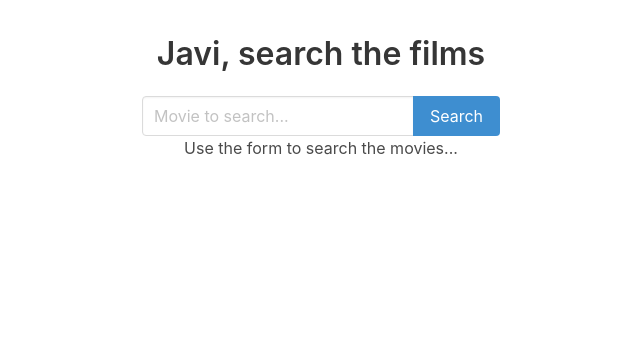
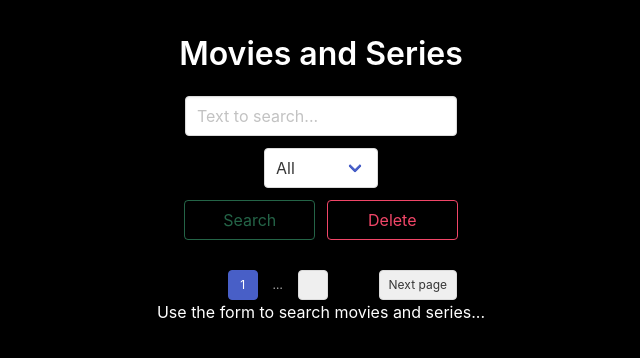
Before and after one commit to teopeleato/media-manager, a React (Create React App) app: page / in a window 1280 px wide. Shown: the top 358 px of the page, without its empty margins (319-959 px from the left). Built offline with nearby package versions, Linux system fonts and the light colour scheme.

Commit message:
Paginacion y maquetación

```diff
--- a/src/App.css
+++ b/src/App.css
@@ -1,6 +1,12 @@
 .App {
   padding-top: 36px;
   text-align: center;
+  background-color: black;
+}
+
+body {
+  background-color: black;
+  height: 100vh;
 }
 
 .SearchForm-wrapper {
@@ -8,10 +14,36 @@
   justify-content: center;
 }
 
-.columns {
+.buttons-wrapper {
+  justify-content: center !important;
+}
+.buttons-wrapper .is-half {
+  width: 48%;
+}
+.buttons-wrapper .is-half button {
+  width: 100%;
+}
+
+#moviesList .columns {
   padding: 24px;
 }
 
-.column img {
+img {
   border-radius: 5%;
 }
+.title,
+.subtitle,
+body {
+  color: #fff !important;
+}
+
+.disabledLast {
+  display: none !important;
+}
+.disabledFirst {
+  display: none !important;
+}
+
+nav {
+  margin-top: 30px !important;
+}
--- a/src/components/ButtonBackToHome.js
+++ b/src/components/ButtonBackToHome.js
@@ -2,7 +2,7 @@ import React from "react"
 import { Link } from "react-router-dom"
 
 export const ButtonBackToHome = () => (
-  <Link className="button is-info" to="/">
-    Volver a Inicio
+  <Link className="button is-info" to={`${process.env.PUBLIC_URL}/`}>
+    Back to Home
   </Link>
 )
--- a/src/components/MoviesList.js
+++ b/src/components/MoviesList.js
@@ -10,12 +10,13 @@ export class MoviesList extends Component {
   render() {
     const { movies } = this.props
     return (
+      <div id="moviesList">
         <div className="columns is-multiline">
           {movies.map(movie => {
             return (
               <div
                 key={movie.imdbID}
-              className="column is-full-mobile is-one-third-tablet is-one-quarter-desktop is-one-quarter-widescreen is-one-quarter-fullhd"
+                className="column is-full-mobile is-one-third-tablet is-one-fifth-desktop is-one-fifth-widescreen is-one-fifth-fullhd"
               >
                 <Movie
                   title={movie.Title}
@@ -28,6 +29,7 @@ export class MoviesList extends Component {
             )
           })}
         </div>
+      </div>
     )
   }
 }
--- a/src/components/SearchForm.js
+++ b/src/components/SearchForm.js
@@ -4,42 +4,281 @@ const API_KEY = "28b20f8"
 
 export class SearchForm extends Component {
   state = {
-    imputMovie: ""
+    inputMovie: "",
+    type: "",
+    pageNumber: 1,
+    totalPages: 0,
+    Search: [],
+    arrayNum: [0, 0, 1]
   }
 
   _handleChange = e => {
     this.setState({ inputMovie: e.target.value })
   }
 
+  _handleChangeType = e => {
+    this.setState({ type: e.target.value })
+  }
+
   _handleSubmit = e => {
     e.preventDefault()
-    const { inputMovie } = this.state
-    fetch(`http://www.omdbapi.com/?apikey=${API_KEY}&s=${inputMovie}`)
+    const { inputMovie, type, pageNumber } = this.state
+    console.log(this.state.type)
+    this.setState.type = console.log(pageNumber, inputMovie, type)
+
+    const fetchQuery = `http://www.omdbapi.com/?apikey=${API_KEY}&s=${inputMovie}&type=${type}&page=${pageNumber}`
+    console.log(fetchQuery)
+    fetch(fetchQuery)
       .then(response => response.json())
       .then(data => {
-        const { Search = [], totalResults = 0 } = data
-        console.log({ Search, totalResults })
+        let { Search = [], totalResults = 0 } = data
+        const paginas = Math.ceil(totalResults / 10)
+        console.log("paginas: ", paginas)
+
+        this.setState({ Search })
+        console.log("this.state.Search: ", this.state.Search)
         this.props.onResults(Search)
+        // esto nuevo para cambiar el placeholder con la busqueda anterior y cargar con las peliculas buscadas
+        window.sessionStorage.setItem("sessionMovies", JSON.stringify(Search))
+        window.sessionStorage.setItem("placeholder", inputMovie)
+        window.sessionStorage.setItem("pageNumber", pageNumber)
+        window.sessionStorage.setItem("totalPages", paginas)
+        this.setState({ pageNumber, totalPages: paginas })
       })
   }
 
+  _clear = e => {
+    e.preventDefault()
+    const Search = []
+    const inputMovie = "teo"
+    this.props.onResults(Search)
+    // esto nuevo para cambiar el placeholder con la busqueda anterior...
+    window.sessionStorage.setItem("sessionMovies", JSON.stringify(Search))
+    this.setState({ placeholder: inputMovie })
+  }
+
+  _callToApi(inputMovie, type, newPage) {
+    console.log(newPage, inputMovie, type)
+    const fetchQuery = `http://www.omdbapi.com/?apikey=${API_KEY}&s=${inputMovie}&type=${type}&page=${newPage}`
+    console.log(fetchQuery)
+    fetch(fetchQuery)
+      .then(response => response.json())
+      .then(data => {
+        let { Search = [], totalResults = 0 } = data
+        const paginas = Math.ceil(totalResults / 10)
+        this.setState({ totalPages: paginas })
+        console.log("paginas: ", paginas)
+
+        this.setState({ Search })
+        console.log("this.state.Search: ", this.state.Search)
+        this.props.onResults(Search)
+        // esto nuevo para cambiar el placeholder con la busqueda anterior y cargar con las peliculas buscadas
+        window.sessionStorage.setItem("sessionMovies", JSON.stringify(Search))
+        window.sessionStorage.setItem("placeholder", inputMovie)
+        window.sessionStorage.setItem("pageNumber", newPage)
+        window.sessionStorage.setItem("totalPages", paginas)
+        this.setState({ pageNumber: newPage, totalPages: paginas })
+      })
+  }
+
+  _nextPage = e => {
+    e.preventDefault()
+    const { inputMovie, type, pageNumber } = this.state
+    const newPage = pageNumber + 1
+    this._callToApi(inputMovie, type, newPage)
+  }
+
+  _prevPage = e => {
+    e.preventDefault()
+    const { inputMovie, type, pageNumber } = this.state
+    const newPage = pageNumber - 1
+    this._callToApi(inputMovie, type, newPage)
+  }
+
+  _firstPage = e => {
+    e.preventDefault()
+    const { inputMovie, type } = this.state
+    this._callToApi(inputMovie, type, 1)
+  }
+
+  _lastPage = e => {
+    e.preventDefault()
+    const { inputMovie, type, totalPages } = this.state
+    this._callToApi(inputMovie, type, totalPages)
+  }
+
   render() {
+    const sesionTotalPages = window.sessionStorage.getItem("totalPages")
+
+    // Hide pagination after last page
+    let disabledLast = ""
+    if (this.state.pageNumber === this.state.totalPages) {
+      disabledLast = "disabledLast"
+    }
+    // Hide pagination before first page
+    let disabledFirst = ""
+    if (this.state.pageNumber === 1) {
+      disabledFirst = "disabledFirst"
+    }
+
     return (
+      <div className="container2">
         <form onSubmit={this._handleSubmit}>
-        <div className="field has-addons">
+          {/* <div class="field is-horizontal">
+            <div class="field-label is-normal">
+              <label class="label">Texto a buscar</label>
+            </div>
+            <div className="field-body">
+              <div className="filed">
                 <div className="control">
                   <input
                     className="input"
                     type="text"
-              placeholder="Movie to search..."
+                    placeholder={this.props.placeholder}
                     onChange={this._handleChange}
                   />
                 </div>
+              </div>
+            </div>
+          </div>
+          <div class="field is-horizontal">
+            <div class="field-label is-normal">
+              <label class="label">Tipo</label>
+            </div>
+            <div className="field-body">
+              <div className="filed">
                 <div className="control">
-            <button className="button is-info">Search</button>
+                  <div className="select is-full">
+                    <select onChange={this._handleChangeType}>
+                      <option value="">All</option>
+                      <option value="movie">Films</option>
+                      <option value="series">Series</option>
+                      <option value="episode">Episode</option>
+                    </select>
+                  </div>
+                </div>
+              </div>
+            </div>
+          </div>
+          <div className="SearchForm-wrapper">
+            <div class="field is-horizontal">
+              <div class="field-label" />
+              <div class="field-body">
+                <div className="field is-grouped">
+                  <div className="control">
+                    <button
+                      className="button is-success is-outlined"
+                      disabled={!this.state.inputMovie}
+                    >
+                      Search
+                    </button>
+                  </div>
+                  <div className="control">
+                    <button
+                      className="button is-danger is-outlined"
+                      onClick={this._clear}
+                    >
+                      <span>Delete</span>
+                      <span class="icon is-small">
+                        <i class="fas fa-times" />
+                      </span>
+                    </button>
+                  </div>
+                </div>
+              </div>
+            </div>
+          </div> */}
+
+          <div className="field">
+            <div className="control">
+              <input
+                className="input"
+                type="text"
+                placeholder={this.props.placeholder}
+                onChange={this._handleChange}
+              />
+            </div>
+          </div>
+
+          <div class="field">
+            <div className="control">
+              <div className="select is-full">
+                <select onChange={this._handleChangeType}>
+                  <option value="">All</option>
+                  <option value="movie">Films</option>
+                  <option value="series">Series</option>
+                  <option value="episode">Episode</option>
+                </select>
+              </div>
+            </div>
+          </div>
+
+          <div class="field is-grouped buttons-wrapper">
+            <div className="control is-half">
+              <button
+                className="button is-success is-outlined"
+                disabled={!this.state.inputMovie}
+              >
+                Search
+              </button>
+            </div>
+            <div className="control is-half">
+              <button
+                className="button is-danger is-outlined"
+                onClick={this._clear}
+              >
+                <span>Delete</span>
+              </button>
             </div>
           </div>
         </form>
+
+        <nav
+          className="pagination is-centered is-small"
+          role="navigation"
+          aria-label="pagination"
+        >
+          <button
+            className={`pagination-previous ${disabledFirst}`}
+            onClick={this._prevPage}
+          >
+            Previous
+          </button>
+          <button
+            className={`pagination-next ${disabledLast}`}
+            onClick={this._nextPage}
+          >
+            Next page
+          </button>
+          <ul className="pagination-list">
+            <li className={`${disabledFirst}`}>
+              <button className="pagination-link" onClick={this._firstPage}>
+                1
+              </button>
+            </li>
+            <li className={`${disabledFirst}`}>
+              <span className="pagination-ellipsis">&hellip;</span>
+            </li>
+            <li>
+              <button
+                className="pagination-link is-current"
+                aria-label="Current Page"
+                aria-current="page"
+              >
+                {this.state.pageNumber}
+              </button>
+            </li>
+            <li className={`${disabledLast}`}>
+              <span className="pagination-ellipsis">&hellip;</span>
+            </li>
+            <li className={`${disabledLast}`}>
+              <button className="pagination-link" onClick={this._lastPage}>
+                {sesionTotalPages}
+              </button>
+            </li>
+          </ul>
+        </nav>
+      </div>
     )
   }
 }
--- a/src/pages/Detail.js
+++ b/src/pages/Detail.js
@@ -46,7 +46,7 @@ export class Detail extends Component {
     return (
       <div>
         <ButtonBackToHome />
-        <h1>{Title}</h1>
+        <p className="title">{Title}</p>
         <img src={Poster} alt={Title} />
         <h3>{Actors}</h3>
         <span>{imdbRating}</span>
--- a/src/pages/Home.js
+++ b/src/pages/Home.js
@@ -6,7 +6,9 @@ import MoviesList from "../components/MoviesList"
 export class Home extends Component {
   state = {
     userSearch: false,
-    results: []
+    results: [],
+    inputMovie: "",
+    placeholder: "Text to search..."
   }
 
   _handleResults = results => {
@@ -22,18 +24,50 @@ export class Home extends Component {
     )
   }
 
+  componentWillMount() {
+    if (
+      window.sessionStorage.getItem("sessionMovies") !== null &&
+      window.sessionStorage.getItem("sessionMovies") !== ""
+    ) {
+      const results = JSON.parse(window.sessionStorage.getItem("sessionMovies"))
+      if (window.sessionStorage.getItem("placeholder") !== null) {
+        const placeholder = window.sessionStorage.getItem("placeholder")
+        this.setState({
+          placeholder
+        })
+      }
+      const pageNumber = window.sessionStorage.getItem("pageNumber")
+      const totalPages = window.sessionStorage.getItem("totalPages")
+      this.setState({
+        results,
+        userSearch: true,
+        pageNumber,
+        totalPages
+      })
+      this._renderResults()
+    } else {
+      window.sessionStorage.setItem("sessionMovies", [])
+    }
+  }
+
   render() {
     return (
       <div>
-        <Title>Javi, search the films</Title>
+        <Title>Movies and Series</Title>
         <div className="SearchForm-wrapper">
-          <SearchForm onResults={this._handleResults} />
+          {/* <div className="container"> */}
+          <SearchForm
+            placeholder={this.state.placeholder}
+            onResults={this._handleResults}
+            pageNumber={this.state.pageNumber}
+            totalPages={this.state.totalPages}
+          />
         </div>
         <div>
           {this.state.userSearch ? (
             this._renderResults()
           ) : (
-            <p>Use the form to search the movies...</p>
+            <p>Use the form to search movies and series...</p>
           )}
         </div>
       </div>
```
Also changed, not shown: public/index.html (+9 -8 lines). Lines whose indentation alone changed are shown as unchanged.
